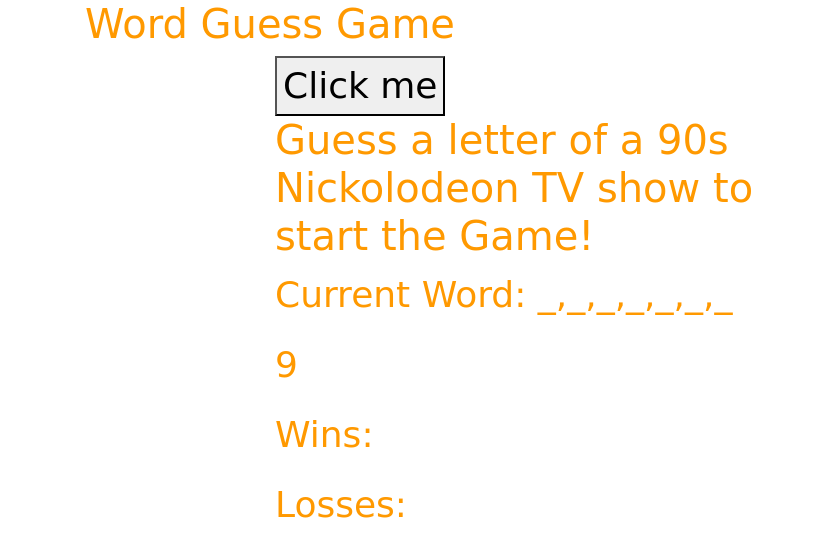
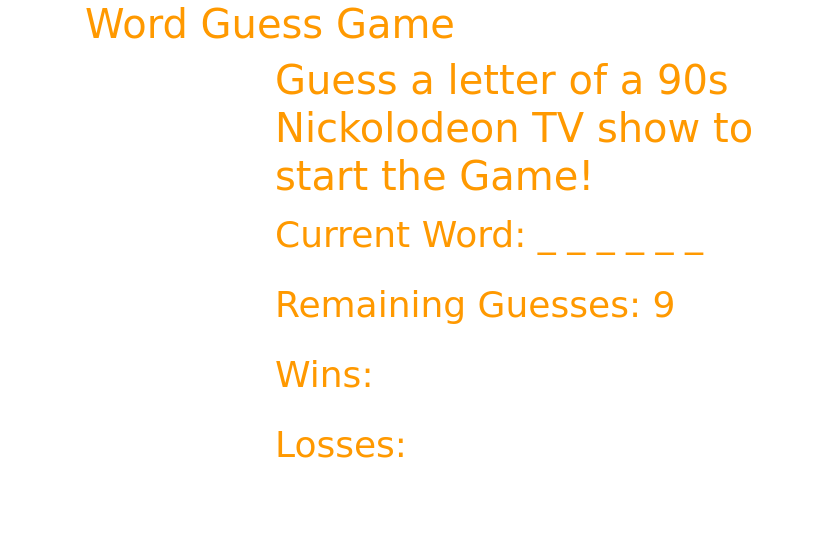
Before and after one commit to Gcriste/Word-Guess-Game, a plain HTML site: page index.html in a window 1280 px wide. Shown: the full height of the page, 0-840 px from the left. Drawn offline with nearby package versions, Linux system fonts and the light colour scheme; grey boxes are pictures that could not be loaded; a web font is replaced by a local one.

Commit message:
Fixed everything! it all works woo

```diff
--- a/assets/javascript/game.js
+++ b/assets/javascript/game.js
@@ -1,5 +1,5 @@
 
-var wordBank = ["catdog ", "rugrats", "doug", "keenan&kel" , "all_that", "animorphs", "spongebob"];
+var wordBank = ["catdog", "rugrats", "doug", "keenan&kel" , "all that", "animorphs", "spongebob"];
 
 
 var directions = document.getElementById("directions-text");
@@ -26,7 +26,7 @@ var numBlanks = 0;
 
 
 function reset() {
-    document.getElementById("button").innerHTML = "Guess a letter of a 90s Nickolodeon TV show to start the Game!"
+    document.getElementById("header").innerHTML = "Guess a letter of a 90s Nickolodeon TV show to start the Game!"
 
    guessesLeft = 9;
 
@@ -46,10 +46,10 @@ function reset() {
     console.log(blanks)
 
 
-    document.getElementById("remainingGuess").innerHTML = guessesLeft;
+    document.getElementById("remainingGuess").innerHTML = "Remaining Guesses: " + guessesLeft;
     document.getElementById("currentWord").innerHTML= blanks.join(" ");
     document.getElementById("guessedLetters").innerHTML= wrongGuess.join(" ");
-currentword.textContent = "Current Word: " + blanks;
+currentword.textContent = "Current Word: " + blanks.join(" ");
 
 };
 
@@ -82,10 +82,10 @@ for (var i = 0; i < numBlanks; i++){
 
 
 function roundComplete(){
-    document.getElementById("remainingGuess").innerHTML = guessesLeft;
+    document.getElementById("remainingGuess").innerHTML = "Remaining Guesses: " + guessesLeft;
     document.getElementById("currentWord").innerHTML = blanks.join(" ");
     document.getElementById("guessedLetters").innerHTML = wrongGuess.join(" ");
-    currentword.textContent = "Current Word: " + blanks;
+    currentWord.textContent = "Current Word: " + blanks.join(" ");
 
 
 console.log("wincount: " + winNum + "| loss count: " + loseNum + " |Num Guesses:  " + guessesLeft)
--- a/index.html
+++ b/index.html
@@ -18,8 +18,8 @@
             <div class="row">
                 <div class = "col-md-2"></div>
                 <div class = "col-md-6">
-                    <button onclick="reset()">Click me</button>
-                    <h1 id = "button"></h1>
+
+                    <h1 id = "header"></h1>
                     <h2 id = "directions-text"> </h2>
                     <p id = "currentWord">Current Word:  </p>
                     <p id= "guessedLetters">Guessed Letters:</p>
```
